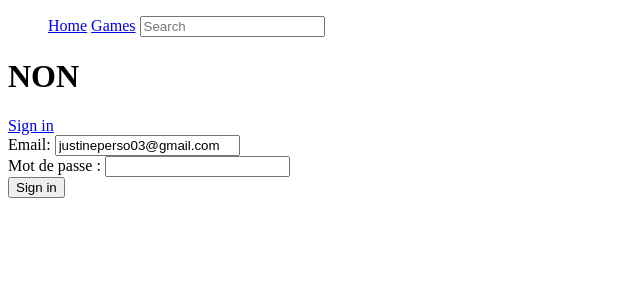
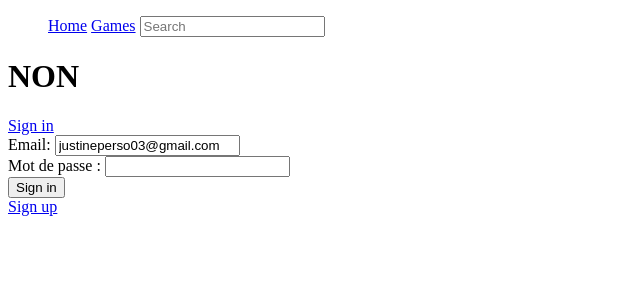
Before and after one commit to Nyxouu/Workshop_Web_s2, a Flask app: page /signin in a window 1280 px wide. Shown: the top 300 px of the page, without its empty margins (0-640 px from the left). Run offline with Flask 3, Linux system fonts and the light colour scheme.

Commit message:
signup in signin

```diff
--- a/Workshop_web_s2/templates/menu.html
+++ b/Workshop_web_s2/templates/menu.html
@@ -5,7 +5,6 @@
                 <li id="header_home"><a href="/">Home</a></li>
                 <li id="header_games"><a href="/games">Games</a></li>
                 <li id="header_search"><input type="search" id="games-search" placeholder="Search"/></li>
-                <!-- <li id="header_signup"><a href="/signup">Sign up</a></li> -->
             </ul>
         </nav>
 
--- a/Workshop_web_s2/templates/user/signin.html
+++ b/Workshop_web_s2/templates/user/signin.html
@@ -22,6 +22,7 @@
       <input id="button_signup" type="submit" value="Sign in">
 
   </form>
+  <a href="/signup">Sign up</a>
   <h1>{{data}}</h1>
   </body>
 </html>
```
